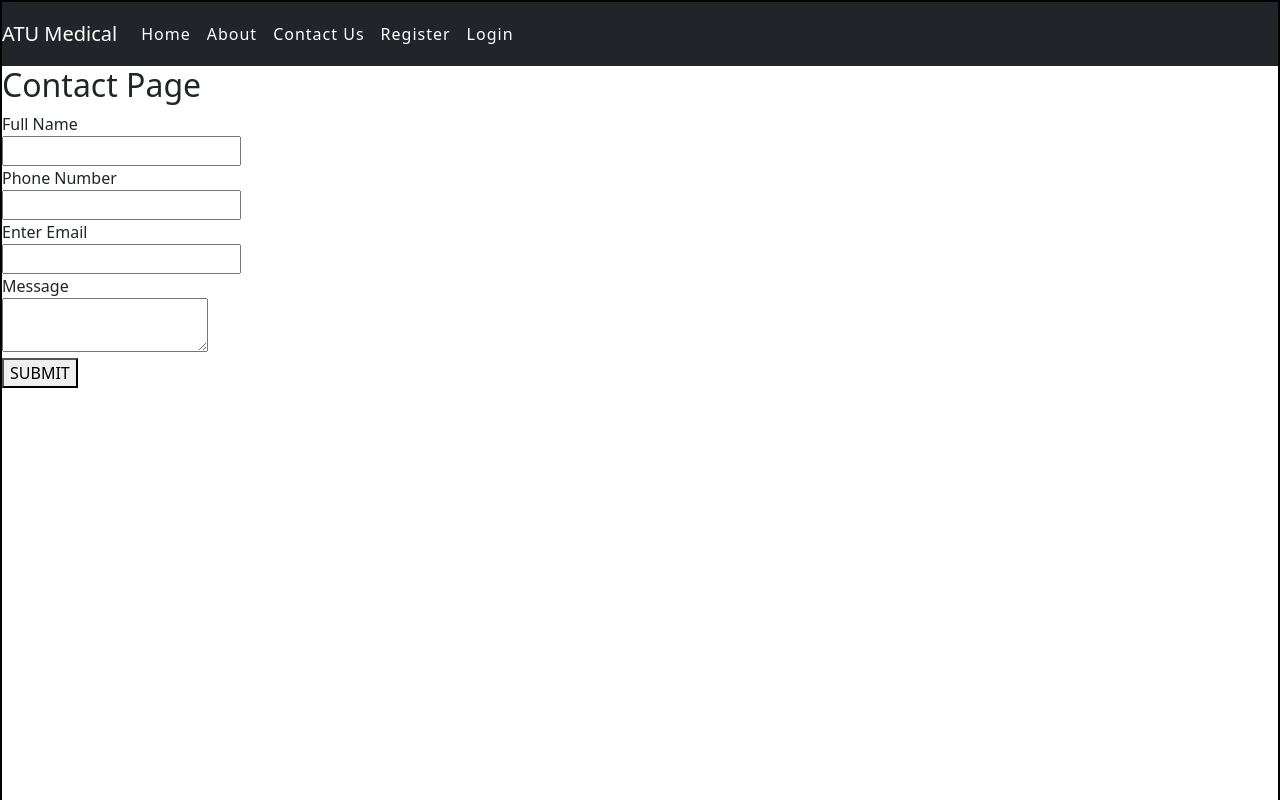
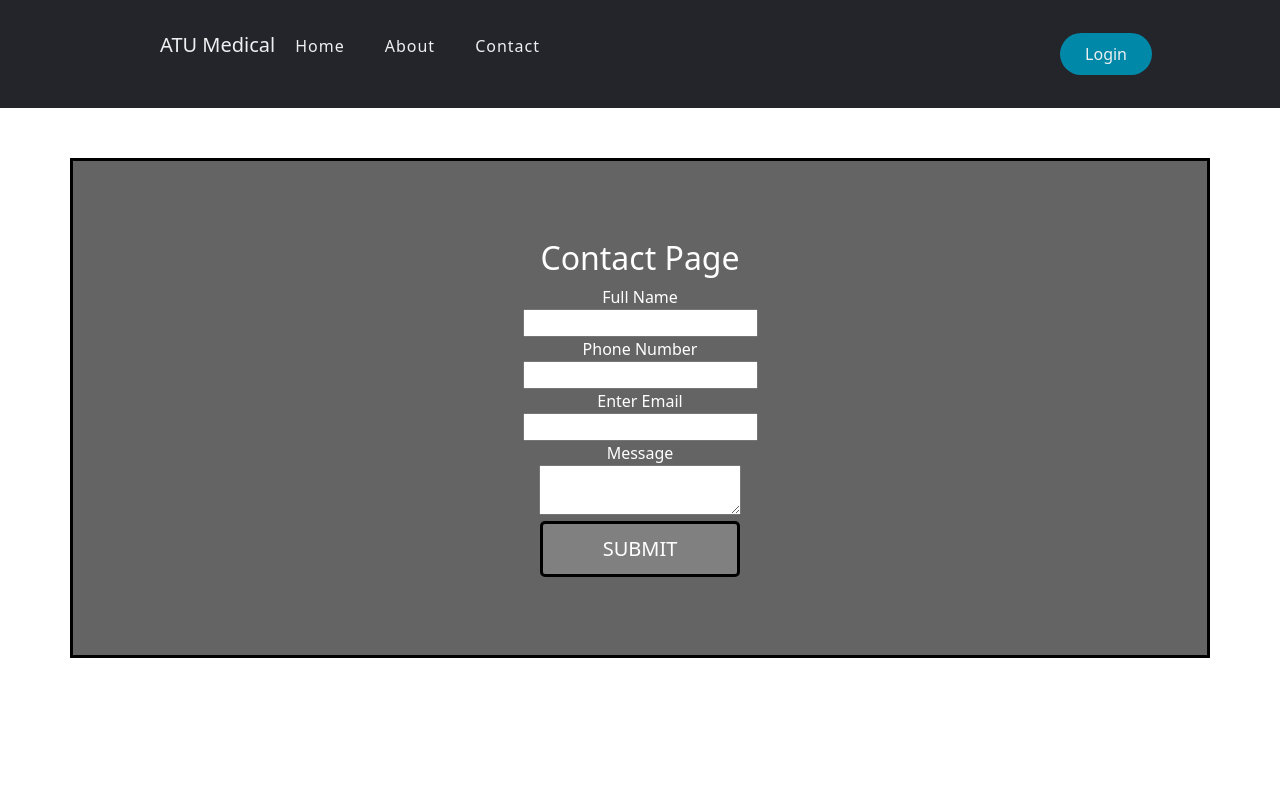
Before and after one commit to faustastamulis/FinalYearProject, a React (Create React App) app in the folder medical-app/: page /contact in a window 1280 px wide. Shown: the top 800 px of the page. Built offline with nearby package versions, Linux system fonts and the light colour scheme.

Commit message:
Added some styling to the pages and changed up the navbar

```diff
--- a/medical-app/src/components/Hero/Hero.js
+++ b/medical-app/src/components/Hero/Hero.js
@@ -1,25 +1,10 @@
 import React from 'react';
 import { Link } from 'react-router-dom';
-import { Button, Container, MainHeading } from '../../globalStyles';
 import { HeroSection, HeroText, ButtonWrapper, HeroButton, HeroImage } from './HeroStyles';
 
 const Hero = () => {
 	return (
-		<HeroSection>
-			<HeroImage></HeroImage>
-			<MainHeading>Welcome to ATU Medical</MainHeading>
-			<HeroText>
-				Here we make booking appointments easy
-			</HeroText>
-			<ButtonWrapper>
-				<Link to="../register">
-					<Button>Get Started</Button>
-				</Link>
-				<Link to="../about">
-					<HeroButton>Find out More</HeroButton>
-				</Link>
-			</ButtonWrapper>
-		</HeroSection>
+		<HeroButton></HeroButton>
 	);
 };
 
--- a/medical-app/src/components/Hero/HeroStyles.js
+++ b/medical-app/src/components/Hero/HeroStyles.js
@@ -13,7 +13,7 @@ export const HeroImage = styled.image`
 	object-fit: cover;
 	width: 100%;
 	height: 100%;
-	background: linear-gradient(to right, rgba(0, 0, 0, 0.7), rgba(0, 0, 0, 0.1));
+	background: linear-gradient(to right, rgba(120, 120, 120, 0.7), rgba(0, 0, 0, 0.1));
 	top: 0;
 	position: absolute;
 	z-index: -1;
@@ -25,7 +25,7 @@ export const HeroText = styled.p`
 	line-height: 24px;
 	text-align: center;
 	letter-spacing: 2px;
-	color: #FFF;
+	color: #646464;
 `;
 
 export const ButtonWrapper = styled.div`
--- a/medical-app/src/components/Styles/RegisterStyles.js
+++ b/medical-app/src/components/Styles/RegisterStyles.js
@@ -20,7 +20,6 @@ export const RegisterImage = styled.image`
 `;
 
 export const RegisterButton = styled(Button)`
-
 	color: black;
 
 	&:before {
--- a/medical-app/src/components/Styles/style.css
+++ b/medical-app/src/components/Styles/style.css
@@ -1,9 +1,16 @@
+* {
+  box-sizing: border-box;
+  margin: 0;
+  padding: 0;
+}
+
 h1 {
   font-size: 60px;
   text-align: center;
 }
 
-  p, li {
+p,
+li {
   font-size: 16px;
   line-height: 2;
   letter-spacing: 1px;
@@ -11,21 +18,13 @@
 
 
 html {
-    background-color: #646464;
-  }
-
-  body {
-    width: cover;
-    margin: 0 auto;
-    background-color: #646464;
-    padding: 0 0px 0px 0px;
-    border: 2px solid black;
+  background-color: #FFF;
 }
 
 h1 {
   margin: 0;
   padding: 20px 0;
-    color: #00539F;
+  color: #4b4b4bf8;
   text-shadow: 3px 3px 1px black;
 }
 
@@ -34,9 +33,117 @@
   margin: 0 auto;
 }
 
-  body{
-    color: black;
+.homebody {
   text-align: center;
-    font-size: 16px;
-    height: 1000px;
 }
+
+.homecontainer {
+  background-color: #646464;
+  width: 500px;
+  height: 900px;
+  margin-top: 50px;
+  margin-bottom: 100px;
+  border: 3px solid black;
+  display: flex;
+  flex-direction: column;
+  align-items: center;
+  justify-content: center;
+}
+
+.containerClass {
+  background-color: #646464;
+  display: flex;
+  flex-direction: column;
+  align-items: center;
+  justify-content: center;
+  width: 350px;
+  height: 500px;
+  margin-top: 50px;
+  margin-bottom: 100px;
+  border: 3px solid black;
+}
+
+.homeh1 {
+  text-align: center;
+  color: #FFF;
+  text-shadow: 3px 3px 1px black;
+}
+
+.homeh3 {
+  text-align: center;
+}
+
+.homebutton {
+  background-color: grey;
+  width: 200px;
+  font-size: 20px;
+  padding: 10px;
+  border-radius: 5px;
+  border: 3px solid black;
+  color: white;
+  cursor: pointer;
+}
+
+header {
+  display: flex;
+  justify-content: space-between;
+  align-items: center;
+  padding: 30px 10%;
+  background-color: #24252a;
+}
+
+.navbar__brand{
+  font-weight: 500;
+  color: #edf0f1;
+  font-size: 20px;
+}
+
+.navbar__brand:hover {
+  color: #0088a9;
+}
+
+.nav__links a,
+.cta,
+.overlay__content a {
+  font-weight: 500;
+  color: #edf0f1;
+  text-decoration: none;
+  text-align: center;
+}
+
+.nav__links {
+  list-style: none;
+  display: flex;
+}
+
+.nav__links li {
+  padding: 0px 20px;
+}
+
+.nav__links li a {
+  transition: color 0.3s ease 0s;
+}
+
+.nav__links li a:hover {
+  color: #0088a9;
+}
+
+.cta {
+  padding: 9px 25px;
+  background-color: rgba(0, 136, 169, 1);
+  border: none;
+  border-radius: 50px;
+  cursor: pointer;
+  transition: background-color 0.3s ease 0s;
+}
+
+.cta:hover {
+  background-color: rgba(0, 136, 169, 0.8);
+}
+
+form{
+text-align: center;
+color: white;
+
+
+}
--- a/medical-app/src/components/inc/Navbar.js
+++ b/medical-app/src/components/inc/Navbar.js
@@ -1,35 +1,23 @@
 import React from 'react';
 import { Link } from 'react-router-dom';
 
-function Navbar(){
-    return(
-        <nav class="navbar navbar-expand-lg navbar-dark bg-dark">
-        <Link to="/home" class="navbar-brand">ATU Medical</Link>
-        <button class="navbar-toggler" type="button" data-toggle="collapse" data-target="#navbarNav" aria-controls="navbarNav" aria-expanded="false" aria-label="Toggle navigation">
-          <span class="navbar-toggler-icon"></span>
-        </button>
-        <div class="collapse navbar-collapse" id="navbarNav">
-          <ul class="navbar-nav ml-auto">
-            <li class="nav-item active">
-            <Link to="/home" class="nav-link active">Home</Link>
-            </li>
-            <li class="nav-item">
-            <Link to="/about" class="nav-link active">About</Link>
-            </li>
-            <li class="nav-item">
-            <Link to="/contact" class="nav-link active">Contact Us</Link>
-            </li>
-            <li class="nav-item">
-            <Link to="/register" class="nav-link active">Register</Link>
-            </li>
-            <li class="nav-item">
-            <Link to="/login" class="nav-link active">Login</Link>
-            </li>
+function Navbar() {
+  return (
+    <body>
+      <header>
+        <nav>
+          <ul class="nav__links">
+          <Link to="/home" class="navbar__brand">ATU Medical</Link>
+            <li><a href="/home">Home</a></li>
+            <li><a href="/about">About</a></li>
+            <li><a href="/contact">Contact</a></li>
           </ul>
-        </div>
-      </nav>
+        </nav>
+        <a class="cta" href="/login">Login</a>
+      </header>
+    </body>
 
-    );
+  );
 
 }
 
--- a/medical-app/src/components/pages/Contact.js
+++ b/medical-app/src/components/pages/Contact.js
@@ -1,6 +1,7 @@
 import React, {useRef} from "react";
 import emailjs from '@emailjs/browser';
 import { RegisterButton } from "../Styles/RegisterStyles";
+import { Container } from "react-bootstrap";
 
 const Result =() =>{
     return(
@@ -21,6 +22,8 @@ function Contactus(){
         });
     }
     return(
+        <body>
+        <Container className="containerClass">
         <form ref={form} onSubmit={sendEmail}>
             <div className="formWord">
                 <h2>Contact Page</h2>
@@ -42,12 +45,11 @@ function Contactus(){
                 <br/>
                 <textarea name="message" required></textarea>
                 <br />
-                <button>SUBMIT</button>
-            <div className="row">
-
-            </div>
+                <button className="homebutton">SUBMIT</button>
             </div>
         </form>
+        </Container>
+        </body>
     );
 
 }
--- a/medical-app/src/components/pages/Home.js
+++ b/medical-app/src/components/pages/Home.js
@@ -1,9 +1,24 @@
 import React from 'react';
-import Hero from '../Hero/Hero';
-function Home(){
-    return(
-        <body>
-        <Hero/>
+import { Link } from 'react-router-dom';
+import { Container } from 'react-bootstrap';
+
+
+function Home() {
+    return (
+        <body className='homebody'>
+            <Container className='homecontainer'>
+            <h1 className='homeh1'>Welcome to ATU Medical</h1>
+            <h3 className='homeh3'>Here we make booking appointments easy</h3>
+            <br />
+            <Link to="/register">
+                <button className='homebutton'>Lets get started</button>
+            </Link>
+            <br />
+            <Link to="/about">
+                <button className='homebutton'>More About Us</button>
+            </Link>
+            <br />
+            </Container>
         </body>
     );
 }
--- a/medical-app/src/components/pages/Login.js
+++ b/medical-app/src/components/pages/Login.js
@@ -2,6 +2,7 @@ import React, { useState } from "react";
 import { Link } from 'react-router-dom';
 import styled from "styled-components";
 import { RegisterButton } from "../Styles/RegisterStyles";
+import { Container } from "react-bootstrap";
 
 export const Login = (props) => {
     const [email, setEmail] = useState('');
@@ -14,6 +15,7 @@ export const Login = (props) => {
 
     return (
         <body>
+            <Container className="containerClass">
             <h2 style={{ color: "#FFFF" }}>Login</h2>
             <form className="login-form" onSubmit={handleSubmit}>
                 <label htmlFor="email" style={{color: "white"}}>Email </label>
@@ -25,12 +27,12 @@ export const Login = (props) => {
                 <input value={pass} onChange={(e) => setPass(e.target.value)} type="password" placeholder="********" id="password" name="password" />
                 <br/>
                 <RegisterButton type="submit">Log In</RegisterButton>
-
             </form>
-            <h6>Don't have an account? </h6>
+            <h6 style={{color: "white"}}>Don't have an account? </h6>
             <Link to="/register">
             <RegisterButton className="link-btn" onClick={() => props.onFormSwitch('register')}>Register here</RegisterButton>
             </Link>
+            </Container>
         </body>
 
     )
--- a/medical-app/src/components/pages/Register.js
+++ b/medical-app/src/components/pages/Register.js
@@ -2,6 +2,7 @@ import React, { useState } from "react";
 import { Link } from 'react-router-dom';
 import { RegisterButton} from "../Styles/RegisterStyles";
 import {body} from "../Styles/style.css"
+import { Container } from "react-bootstrap";
 
 
 export const Register = (props) => {
@@ -16,6 +17,7 @@ export const Register = (props) => {
 
     return (
             <body>
+            <Container className="containerClass">
             <h2 style={{ color: "#FFFF" }}> Registeration</h2>
             <h4>Please enter your details bellow</h4><form className="register-form" onSubmit={handleSubmit}>
             <label htmlFor="name" style={{ color: "#FFF" }}>Full name</label>
@@ -40,6 +42,7 @@ export const Register = (props) => {
                     <RegisterButton className="link-btn" onClick={() => props.onFormSwitch('login')}
                     >Login</RegisterButton>
                 </Link>
+                </Container>
             </body>
 
     )
```
Lines whose indentation alone changed are shown as unchanged.
